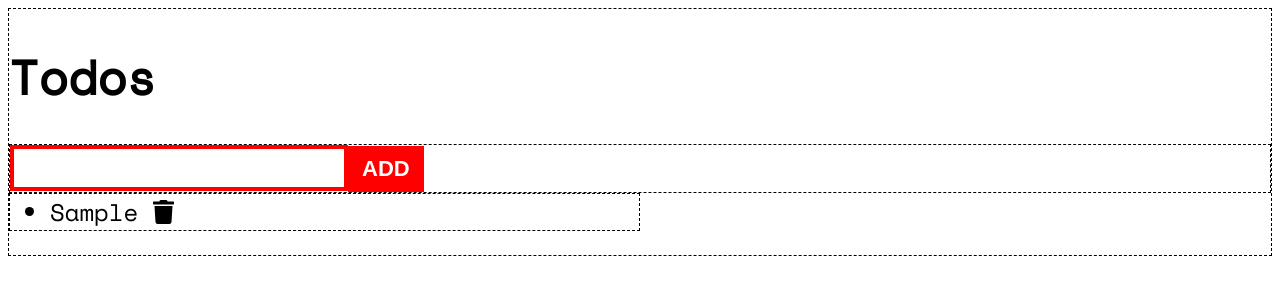
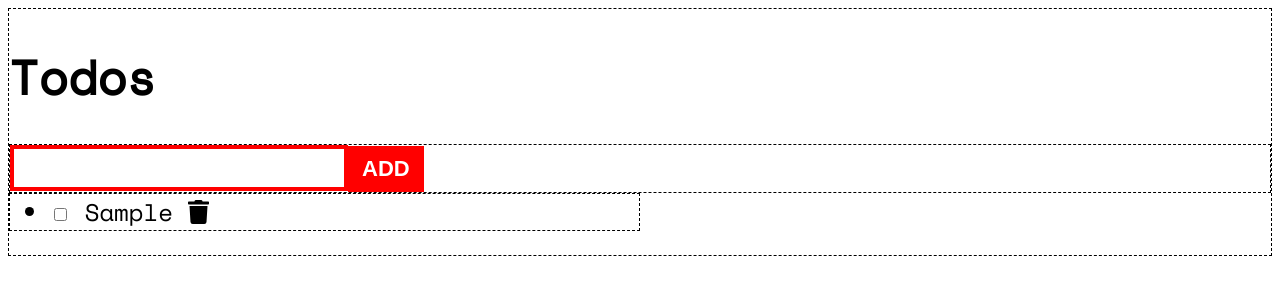
Before and after one commit to crc2220/fresh, a React app: page / in a window 1280 px wide. Both pictures are taken after typing "Sample" into the empty fields and a click on the button "ADD". Shown: the top 300 px of the page. Built offline with nearby package versions, Linux system fonts and the light colour scheme.

Commit message:
updating type, localstorage for currentTodo, etc

```diff
--- a/src/atoms/todos.tsx
+++ b/src/atoms/todos.tsx
@@ -2,7 +2,7 @@ import { atom, atomFamily } from "recoil";
 
 export const todosFamily = atomFamily({
   key: "todos",
-  default: { description: "", id: "" },
+  default: { description: "", id: "", done: false },
 });
 
 export const todosIDs = atom({
--- a/src/components/App.tsx
+++ b/src/components/App.tsx
@@ -2,7 +2,7 @@ import * as React from "react";
 import { useRehydrate } from "../hooks";
 import { Todos } from "./Todos";
 import { Form } from "./Form";
-import { Viewer } from "./Viewer";
+import { Details } from "./Details";
 import { box, fContainer, fRow, fGrowOne, fBasisHalf } from "./style";
 import "./style.css";
 export const App = (): JSX.Element => {
@@ -17,7 +17,7 @@ export const App = (): JSX.Element => {
           <Todos />
         </div>
         <div style={{ ...fGrowOne, ...fBasisHalf }}>
-          <Viewer />
+          <Details />
         </div>
       </div>
     </div>
--- a/src/components/Viewer.tsx
+++ b/src/components/Details.tsx
@@ -1,19 +1,18 @@
 import * as React from "react";
-import { useRef, useEffect } from "react";
+import { useRef } from "react";
 import { useRecoilValue } from "recoil";
 import { todosFamily, currentTodo } from "../atoms";
 import { box } from "./style";
-export const Viewer = () => {
+export const Details = () => {
   const todoID = useRecoilValue(currentTodo);
   const todo = useRecoilValue(todosFamily(todoID));
   const viewerDiv = useRef(null);
-  if (todoID && viewerDiv.current) {
-    console.log(viewerDiv.current.classList.toggle("fade-in"));
-  }
   return todoID ? (
     <div ref={viewerDiv} style={box}>
       <h3 style={{ marginTop: 0 }}>Details</h3>
-      <div>{todo.description}</div>
+      <div>
+        {todo.done ? "💯" : "◦"} {todo.description}
+      </div>
     </div>
   ) : null;
 };
--- a/src/components/Form.tsx
+++ b/src/components/Form.tsx
@@ -1,9 +1,10 @@
 import * as React from "react";
 import { useEffect, useRef } from "react";
+import { useRecoilState, useRecoilCallback } from "recoil";
 import { v4 as uuidv4 } from "uuid";
 import { todosIDs, todosFamily, inputAtom } from "../atoms";
 import { todosSelector } from "../selectors";
-import { atom, useRecoilState, useRecoilCallback } from "recoil";
+import { ITodo } from "../types";
 import { box, input, button } from "./style";
 
 export const Form = () => {
@@ -13,10 +14,10 @@ export const Form = () => {
     inputRef.current.focus();
   }, []);
   const createTodo = useRecoilCallback(
-    ({ set, snapshot }) => async (todoID: string, description) => {
+    ({ set, snapshot }) => async (todoID: string, description: string = "") => {
       set(todosIDs, (currVal) => [...currVal, todoID]);
 
-      const newTodo: any = { id: todoID, description };
+      const newTodo: ITodo = { id: todoID, description, done: false };
 
       set(todosFamily(todoID), () => newTodo);
 
--- a/src/components/Todo.tsx
+++ b/src/components/Todo.tsx
@@ -11,6 +11,14 @@ import { pointer } from "./style";
 
 export const Todo = ({ id }: Props) => {
   const todo = useRecoilValue(todosFamily(id));
+
+  // abstract out with other useTodo hooks?
+  const setCurrentTodo = useRecoilCallback(({ set }) => (todoID: string) => {
+    set(currentTodo, () => todoID);
+    localStorage.setItem("currentTodo", JSON.stringify(todoID));
+  });
+
+  // useRemoveTodo
   const removeTodo = useRecoilCallback(
     ({ set, snapshot }) => async (todoID: string) => {
       set(todosIDs, (currVal) => currVal.filter((x) => x !== todoID));
@@ -24,11 +32,32 @@ export const Todo = ({ id }: Props) => {
       localStorage.setItem("todos", JSON.stringify(currTodos));
     }
   );
-  const setCurrentTodo = useRecoilCallback(({ set }) => (todoID: string) => {
-    set(currentTodo, () => todoID);
-  });
+
+  // useToggleTodo
+  const toggleTodo = useRecoilCallback(
+    ({ set, snapshot }) => async (todoID: string) => {
+      set(todosFamily(todoID), (todo) => {
+        return { ...todo, done: !todo.done };
+      });
+      let currTodos = await snapshot.getPromise(todosSelector);
+      currTodos = currTodos.map((todo) => {
+        if (todo.id === todoID) {
+          return { ...todo, done: !todo.done };
+        } else {
+          return todo;
+        }
+      });
+      localStorage.setItem("todos", JSON.stringify(currTodos));
+    }
+  );
+
   return (
     <li>
+      <input
+        onClick={() => toggleTodo(id)}
+        type="checkbox"
+        checked={todo.done}
+      />{" "}
       <span style={pointer} onClick={() => setCurrentTodo(id)}>
         {todo.description}
       </span>{" "}
--- a/src/components/Todos.tsx
+++ b/src/components/Todos.tsx
@@ -7,7 +7,7 @@ import { box } from "./style";
 export const Todos = () => {
   const todos = useRecoilValue(todosIDs);
   useEffect(() => {
-    document.title = `${todos.length} todos`;
+    document.title = `${"✅".repeat(todos.length)} ${todos.length} todos`;
   }, [todos]);
   return (
     <ul style={{ ...box, marginTop: "0px" }}>
--- a/src/hooks/rehydrate.ts
+++ b/src/hooks/rehydrate.ts
@@ -1,13 +1,17 @@
 import { useEffect } from "react";
-import { useRecoilState } from "recoil";
+import { useSetRecoilState } from "recoil";
 import { rehydrateTodosSelector } from "../selectors";
+import { currentTodo } from "../atoms";
 
 export const useRehydrate = () => {
-  const [_, rehyrdateTodos] = useRecoilState(rehydrateTodosSelector);
+  const rehyrdateTodos = useSetRecoilState(rehydrateTodosSelector);
+  const rehyrdateSelectedTodo = useSetRecoilState(currentTodo);
   useEffect(() => {
     const todos = JSON.parse(localStorage.getItem("todos"));
+    const currentTodo = JSON.parse(localStorage.getItem("currentTodo"));
     if (todos) {
       rehyrdateTodos(todos);
+      rehyrdateSelectedTodo(currentTodo);
     }
   }, []);
 };
--- a/src/selectors/todos.ts
+++ b/src/selectors/todos.ts
@@ -1,4 +1,4 @@
-import { selector, useRecoilValue } from "recoil";
+import { selector } from "recoil";
 import { todosIDs, todosFamily } from "../atoms";
 export const todosSelector = selector({
   key: "todosSelector",
--- a/src/types/Todo.ts
+++ b/src/types/Todo.ts
@@ -1,4 +1,5 @@
 export interface ITodo {
+  id: string;
   description: string;
-  id: string;
+  done: boolean;
 }
--- /dev/null
+++ b/src/types/index.ts
@@ -0,0 +1 @@
+export * from "./Todo";
```
